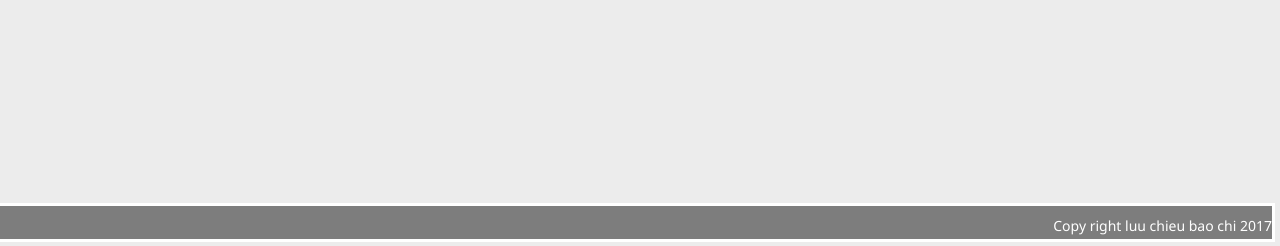
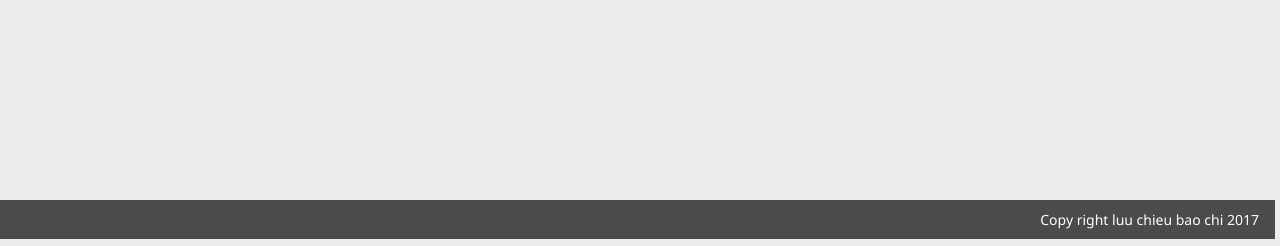
Before and after one commit to hakhanhlong/blankspider_frontend, a Flask app: page /repository/detail/1/ in a window 1280 px wide. Shown: the part 640-886 px from the top of the page. Run offline with Flask 2, Linux system fonts and the light colour scheme; data that the repository does not hold is empty; some libraries are stand-ins or nearby versions.

Commit message:
update css

```diff
--- a/app/static/css/luuchieubaochi.css
+++ b/app/static/css/luuchieubaochi.css
@@ -23,6 +23,8 @@
     font-weight: 700;
     text-align: justify;
     overflow: hidden;
+    background-color: #CCCCCC;
+
 }
 
 .label-detail-text-style {
@@ -345,14 +347,13 @@ a img {
     line-height: 40px;
     width: 100%;
     height: 39px;
-    border: solid;
     float: left;
     margin-left: -5px;
-    background: #7d7d7d;
+    padding-right: 16px;
+    background-color: #4B4B4B;
     color: #ffffff;
     font-size: 14px;
     font-weight: 400;
-    z-index: 100;
 }
 
 .table-first-row {
@@ -428,7 +429,7 @@ html, body {
 body {
     margin: 0 auto;
     width: 100%;
-    background: url(../images/midlecontent-background.png) no-repeat;
+    background-color: #ECECEC;
     background-position: center center;
     background-size: cover;
     min-width: 1084px;
```
